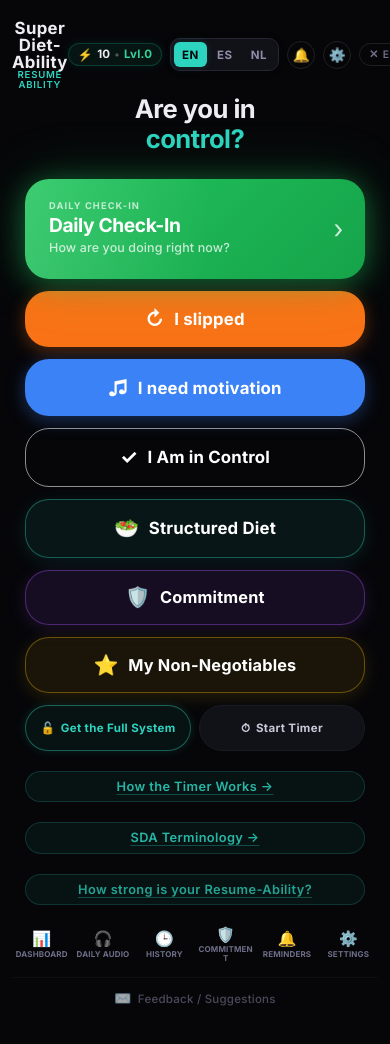
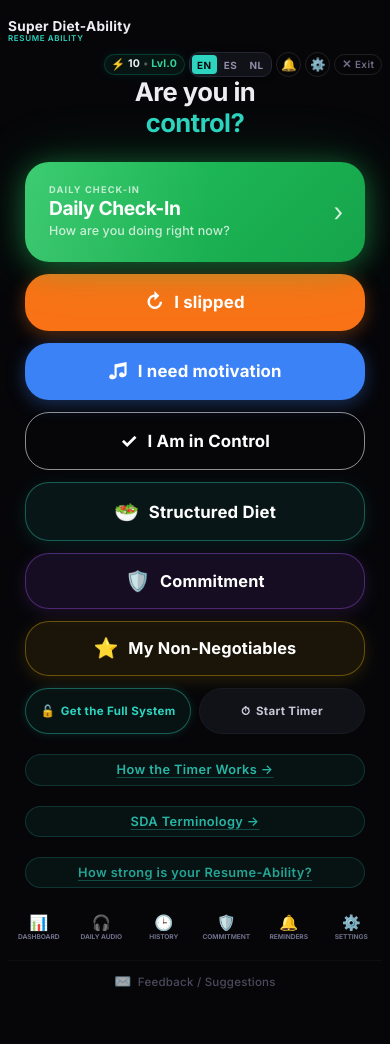
Before and after one commit to oasiscuracaoprivatestay-ui/resume-ability-app, a React (Vite) app: page / in a window 390 px wide. Shown: the top 1044 px of the page. Built offline with nearby package versions, Linux system fonts and the light colour scheme.

Commit message:
Fix mobile UX and structured diet edit controls

```diff
--- a/src/components/GlobalScoreBadge.css
+++ b/src/components/GlobalScoreBadge.css
@@ -54,14 +54,25 @@
   color: #f59e0b;
 }
 
-/* ── Mobile responsiveness (<= 360px) ── */
-@media (max-width: 360px) {
+/* ── Mobile responsiveness ── */
+@media (max-width: 440px) {
   .global-score-badge {
-    padding: 0.18rem 0.42rem;
-    font-size: 0.68rem;
+    padding: 0.18rem 0.40rem;
+    font-size: 0.66rem;
     gap: 0.2rem;
   }
   .gsb-icon {
     font-size: 0.7rem;
   }
 }
+
+@media (max-width: 360px) {
+  .global-score-badge {
+    padding: 0.14rem 0.32rem;
+    font-size: 0.60rem;
+    gap: 0.15rem;
+  }
+  .gsb-icon {
+    font-size: 0.65rem;
+  }
+}
--- a/src/index.css
+++ b/src/index.css
@@ -232,6 +232,25 @@ body {
   box-shadow: 0 0 8px var(--accent-glow);
 }
 
+@media (max-width: 440px) {
+  .lang-selector {
+    padding: 2px;
+    gap: 1px;
+  }
+  .lang-btn {
+    font-size: 0.62rem;
+    padding: 0.22rem 0.35rem;
+    border-radius: 4px;
+  }
+}
+
+@media (max-width: 360px) {
+  .lang-btn {
+    font-size: 0.56rem;
+    padding: 0.18rem 0.26rem;
+  }
+}
+
 /* ── Shared section labels ── */
 
 .section-label {
--- a/src/screens/HomeScreen.css
+++ b/src/screens/HomeScreen.css
@@ -12,6 +12,9 @@
   display: flex;
   justify-content: space-between;
   align-items: center;
+  flex-wrap: wrap;
+  row-gap: 0.45rem;
+  column-gap: 0.5rem;
 }
 
 .home-brand-btn {
@@ -26,6 +29,8 @@
   transition: all 0.2s ease;
   -webkit-tap-highlight-color: transparent;
   line-height: 1;
+  min-width: 0;
+  flex-shrink: 1;
 }
 
 .home-brand-btn:active {
@@ -33,34 +38,50 @@
 }
 
 .home-brand-title {
-  font-size: 1.05rem;
+  font-size: clamp(0.85rem, 2.8vw, 1.05rem);
   font-weight: 800;
   color: var(--text-primary);
   letter-spacing: 0.02em;
   font-family: var(--font);
+  white-space: nowrap;
 }
 
 .home-brand-sub {
-  font-size: 0.6rem;
+  font-size: clamp(0.5rem, 1.6vw, 0.6rem);
   font-weight: 600;
   color: var(--accent);
   letter-spacing: 0.08em;
   text-transform: uppercase;
   font-family: var(--font);
+  white-space: nowrap;
 }
 
 .home-top-right {
   display: flex;
   align-items: center;
-  gap: 0.5rem;
+  gap: 0.35rem;
+  flex-wrap: wrap;
+  justify-content: flex-end;
+  margin-left: auto;
+}
+
+@media (max-width: 440px) {
+  .home-top-bar {
+    row-gap: 0.4rem;
+    column-gap: 0.35rem;
+  }
+  .home-top-right {
+    gap: 0.25rem;
+  }
 }
 
 @media (max-width: 360px) {
   .home-top-bar {
-    gap: 0.25rem;
+    row-gap: 0.35rem;
+    column-gap: 0.25rem;
   }
   .home-top-right {
-    gap: 0.25rem;
+    gap: 0.18rem;
   }
 }
 
@@ -78,6 +99,7 @@
   transition: all 0.2s ease;
   padding: 0;
   color: var(--text-dim);
+  flex-shrink: 0;
 }
 
 .home-reminders-btn:hover {
@@ -101,6 +123,7 @@
   transition: all 0.2s ease;
   padding: 0;
   color: var(--text-dim);
+  flex-shrink: 0;
 }
 
 .home-settings-btn:hover {
@@ -108,6 +131,24 @@
   background: rgba(52, 211, 153, 0.08);
   color: var(--accent);
   transform: scale(1.05);
+}
+
+@media (max-width: 440px) {
+  .home-reminders-btn,
+  .home-settings-btn {
+    width: 25px;
+    height: 25px;
+    font-size: 0.78rem;
+  }
+}
+
+@media (max-width: 360px) {
+  .home-reminders-btn,
+  .home-settings-btn {
+    width: 22px;
+    height: 22px;
+    font-size: 0.72rem;
+  }
 }
 
 /* ── Exit button (top-right, next to language selector) ── */
@@ -128,6 +169,8 @@
   cursor: pointer;
   transition: all 0.2s ease;
   -webkit-tap-highlight-color: transparent;
+  flex-shrink: 0;
+  white-space: nowrap;
 }
 
 .home-exit-btn:hover {
@@ -146,6 +189,22 @@
 
 .home-exit-label {
   line-height: 1;
+}
+
+@media (max-width: 440px) {
+  .home-exit-btn {
+    padding: 0.22rem 0.42rem;
+    font-size: 0.62rem;
+    gap: 0.2rem;
+  }
+}
+
+@media (max-width: 360px) {
+  .home-exit-btn {
+    padding: 0.18rem 0.32rem;
+    font-size: 0.56rem;
+    gap: 0.15rem;
+  }
 }
 
 /* ── Question block ── */
@@ -627,11 +686,11 @@
   border: none;
   border-radius: var(--radius-sm, 6px);
   color: var(--text-dim);
-  font-size: clamp(0.5rem, 1.8vw, 0.62rem);
+  font-size: clamp(0.44rem, 1.8vw, 0.62rem);
   font-family: inherit;
   font-weight: 700;
   cursor: pointer;
-  padding: 0.35rem 0.12rem;
+  padding: 0.35rem 0.08rem;
   min-height: 48px;
   display: flex;
   flex-direction: column;
@@ -639,12 +698,12 @@
   justify-content: center;
   text-align: center;
   white-space: normal;
-  word-break: break-word;
-  overflow-wrap: break-word;
-  hyphens: auto;
+  word-break: normal;
+  overflow-wrap: normal;
+  hyphens: none;
   line-height: 1.15;
   transition: color 0.2s ease, background-color 0.2s ease;
-  letter-spacing: 0.02em;
+  letter-spacing: 0.01em;
   text-transform: uppercase;
   -webkit-tap-highlight-color: transparent;
   box-sizing: border-box;
@@ -671,6 +730,10 @@
   display: -webkit-box;
   -webkit-line-clamp: 2;
   -webkit-box-orient: vertical;
+  word-break: normal;
+  overflow-wrap: normal;
+  hyphens: none;
+  text-align: center;
 }
 
 .nav-link--commitment {
@@ -679,20 +742,29 @@
 
 @media (max-width: 400px) {
   .home-screen {
-    padding: 1rem 0.75rem 1.25rem;
+    padding: 1rem 0.5rem 1.25rem;
+  }
+  .home-nav {
+    gap: 1px;
+  }
+  .nav-link {
+    font-size: clamp(0.41rem, 1.7vw, 0.49rem);
+    letter-spacing: -0.01em;
+    padding: 0.3rem 0.04rem;
   }
 }
 
 @media (max-width: 340px) {
   .home-screen {
-    padding: 0.75rem 0.4rem 1rem;
+    padding: 0.75rem 0.35rem 1rem;
   }
   .nav-link {
-    font-size: 0.48rem;
-    padding: 0.3rem 0.06rem;
+    font-size: 0.39rem;
+    letter-spacing: -0.02em;
+    padding: 0.28rem 0.02rem;
   }
   .nav-icon {
-    font-size: 0.85rem;
+    font-size: 0.8rem;
   }
 }
 
--- a/src/screens/StructuredDietScreen.css
+++ b/src/screens/StructuredDietScreen.css
@@ -249,6 +249,7 @@
   align-items: flex-start;
   gap: 0.45rem;
   margin-top: 0.15rem;
+  max-width: 100%;
 }
 
 .sdb-block-icon {
@@ -256,6 +257,40 @@
   line-height: 1.35;
   flex-shrink: 0;
   margin-top: 2px;
+}
+
+.sdb-block-desc-wrap {
+  display: flex;
+  align-items: flex-start;
+  gap: 0.35rem;
+  flex: 1;
+  min-width: 0;
+  max-width: 100%;
+}
+
+.sdb-block-desc-input-container {
+  display: grid;
+  grid-template-columns: 1fr;
+  flex: 0 1 auto;
+  min-width: 0;
+  max-width: calc(100% - 28px);
+}
+
+.sdb-block-desc-sizer {
+  grid-area: 1 / 1 / 2 / 2;
+  visibility: hidden;
+  font-family: inherit;
+  font-size: 1rem;
+  font-weight: 800;
+  letter-spacing: 0.03em;
+  text-transform: uppercase;
+  line-height: 1.35;
+  padding: 3px 6px;
+  word-break: break-word;
+  white-space: pre-wrap;
+  pointer-events: none;
+  border: 1px solid transparent;
+  box-sizing: border-box;
 }
 
 .sdb-block-meal-desc {
@@ -269,8 +304,8 @@
 }
 
 .sdb-block-meal-desc-input {
-  flex: 1;
-  min-width: 0;
+  grid-area: 1 / 1 / 2 / 2;
+  width: 100%;
   background: transparent;
   border: 1px solid transparent;
   border-radius: 6px;
@@ -307,6 +342,34 @@
   font-weight: 500;
 }
 
+.sdb-block-desc-edit-btn {
+  display: inline-flex;
+  align-items: center;
+  justify-content: center;
+  background: transparent;
+  border: none;
+  color: rgba(52, 211, 153, 0.65);
+  font-size: 0.9rem;
+  line-height: 1;
+  padding: 0.25rem;
+  cursor: pointer;
+  border-radius: 4px;
+  transition: color 0.15s ease, background 0.15s ease, transform 0.15s ease;
+  flex-shrink: 0;
+  margin-top: 2px;
+  -webkit-tap-highlight-color: transparent;
+}
+
+.sdb-block-desc-edit-btn:hover {
+  color: var(--success, #34d399);
+  background: rgba(52, 211, 153, 0.12);
+  transform: scale(1.1);
+}
+
+.sdb-block-desc-edit-btn:active {
+  transform: scale(0.95);
+}
+
 /* Phase 23 — Customize Action Row (Orange, Below Description) */
 .sdb-block-customize-row {
   display: flex;
--- a/src/screens/StructuredDietScreen.tsx
+++ b/src/screens/StructuredDietScreen.tsx
@@ -585,6 +585,11 @@ function BlockCard({
 
       <div className="sdb-block-desc-row">
         <span className="sdb-block-icon" aria-hidden="true">{icon}</span>
+        <div className="sdb-block-desc-wrap">
+          <div className="sdb-block-desc-input-container">
+            <span className="sdb-block-desc-sizer" aria-hidden="true">
+              {desc || t.sdb_custom_placeholder || 'Meal description...'}
+            </span>
             <textarea
               ref={textareaRef}
               id={`input-block-desc-${block.id}`}
@@ -596,6 +601,24 @@ function BlockCard({
               rows={1}
               aria-label={`${t.sdb_custom_label}: ${desc}`}
             />
+          </div>
+          <button
+            type="button"
+            id={`btn-edit-desc-${block.id}`}
+            className="sdb-block-desc-edit-btn"
+            onClick={() => {
+              const el = textareaRef.current;
+              if (el) {
+                el.focus();
+                el.setSelectionRange(el.value.length, el.value.length);
+              }
+            }}
+            aria-label={`${t.commit_edit || 'Edit'}: ${desc}`}
+            title={t.commit_edit || 'Edit'}
+          >
+            ✎
+          </button>
+        </div>
       </div>
 
       <div className="sdb-block-customize-row">
```
Lines whose indentation alone changed are shown as unchanged.
